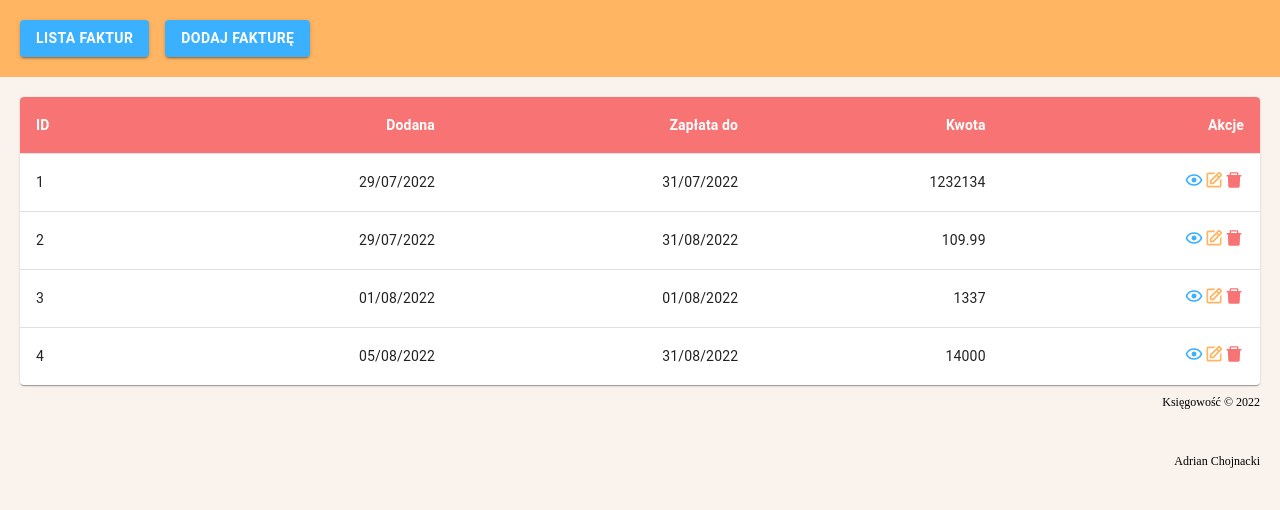
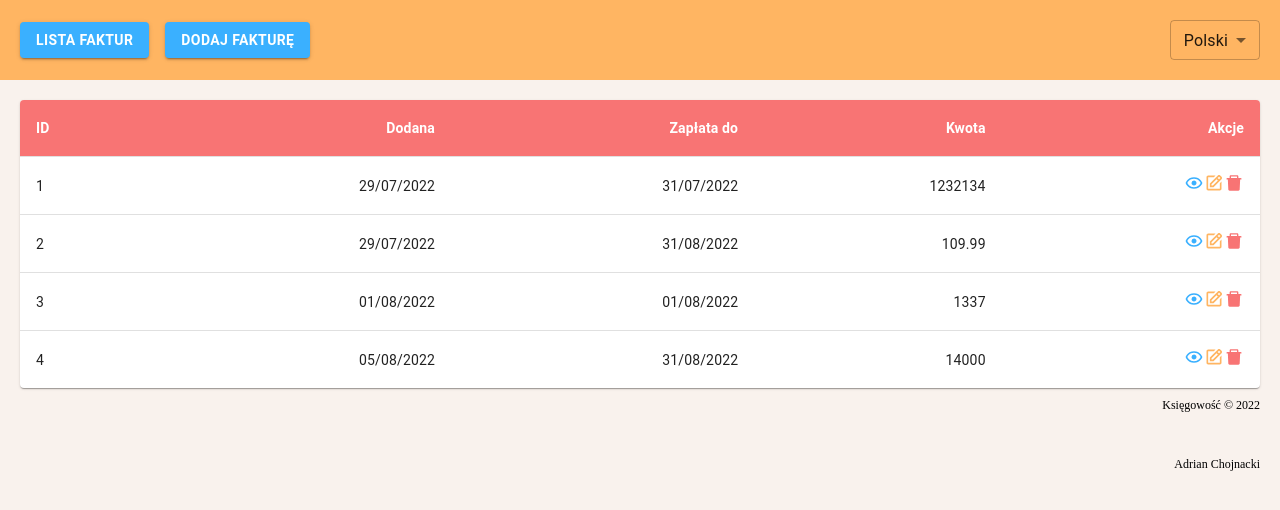
Before and after one commit to AdrianChojnacki/Accounting-Application, a React (Create React App) app: page / in a window 1280 px wide. Shown: the top 510 px of the page. Built offline with nearby package versions, Linux system fonts and the light colour scheme; data requests are answered from the project's data file.

Commit message:
Add lang switch

```diff
--- a/src/components/Header/Header.tsx
+++ b/src/components/Header/Header.tsx
@@ -1,13 +1,25 @@
 import { Link } from "react-router-dom";
+import i18n from "i18next";
 import { useTranslation } from "react-i18next";
-import { Stack, Button } from "@mui/material";
+import { Stack, Button, FormControl, Select, MenuItem } from "@mui/material";
 import HeaderCSS from "./Header.module.css";
 
 const Header = () => {
+  const { language, changeLanguage } = i18n;
   const { t } = useTranslation();
+
+  const handleChange = (event: any) => {
+    changeLanguage(event.target.value);
+  };
 
   return (
     <header className={HeaderCSS.header}>
+      <Stack
+        spacing={2}
+        direction="row"
+        justifyContent="space-between"
+        alignItems="center"
+      >
         <Stack spacing={2} direction="row">
           <Link to="/" className={HeaderCSS.link}>
             <Button variant="contained" className={HeaderCSS.btn}>
@@ -20,6 +32,17 @@ const Header = () => {
             </Button>
           </Link>
         </Stack>
+        <FormControl size="small">
+          <Select
+            value={language}
+            onChange={handleChange}
+            inputProps={{ "aria-label": "Without label" }}
+          >
+            <MenuItem value="pl">Polski</MenuItem>
+            <MenuItem value="en">English</MenuItem>
+          </Select>
+        </FormControl>
+      </Stack>
     </header>
   );
 };
--- a/src/components/InvoiceCreate/InvoiceCreate.tsx
+++ b/src/components/InvoiceCreate/InvoiceCreate.tsx
@@ -12,10 +12,7 @@ import { IInvoiceCreateProps } from ".";
 
 const InvoiceCreate = ({ errors, control }: IInvoiceCreateProps) => {
   const { t } = useTranslation();
-  const [note, setNote] = useLocalStorage(
-    "note",
-    t("noteKeptInTheLocalStorage"),
-  );
+  const [note, setNote] = useLocalStorage("note", "");
 
   return (
     <>
--- a/src/locales/en/translationEN.json
+++ b/src/locales/en/translationEN.json
@@ -21,6 +21,5 @@
   "ok": "Ok",
   "save": "Save",
   "changesSaved": "Changes saved",
-  "addANote": "Add a note...",
-  "noteKeptInTheLocalStorage": "Note stored in the Local Storage"
+  "addANote": "Add a note..."
 }
--- a/src/locales/pl/translationPL.json
+++ b/src/locales/pl/translationPL.json
@@ -22,6 +22,5 @@
   "ok": "Ok",
   "save": "Zapisz",
   "changesSaved": "Zmiany zapisane",
-  "addANote": "Dodaj notatkę...",
-  "noteKeptInTheLocalStorage": "Notatka przechowywana w Local Storage"
+  "addANote": "Dodaj notatkę..."
 }
```
Lines whose indentation alone changed are shown as unchanged.
